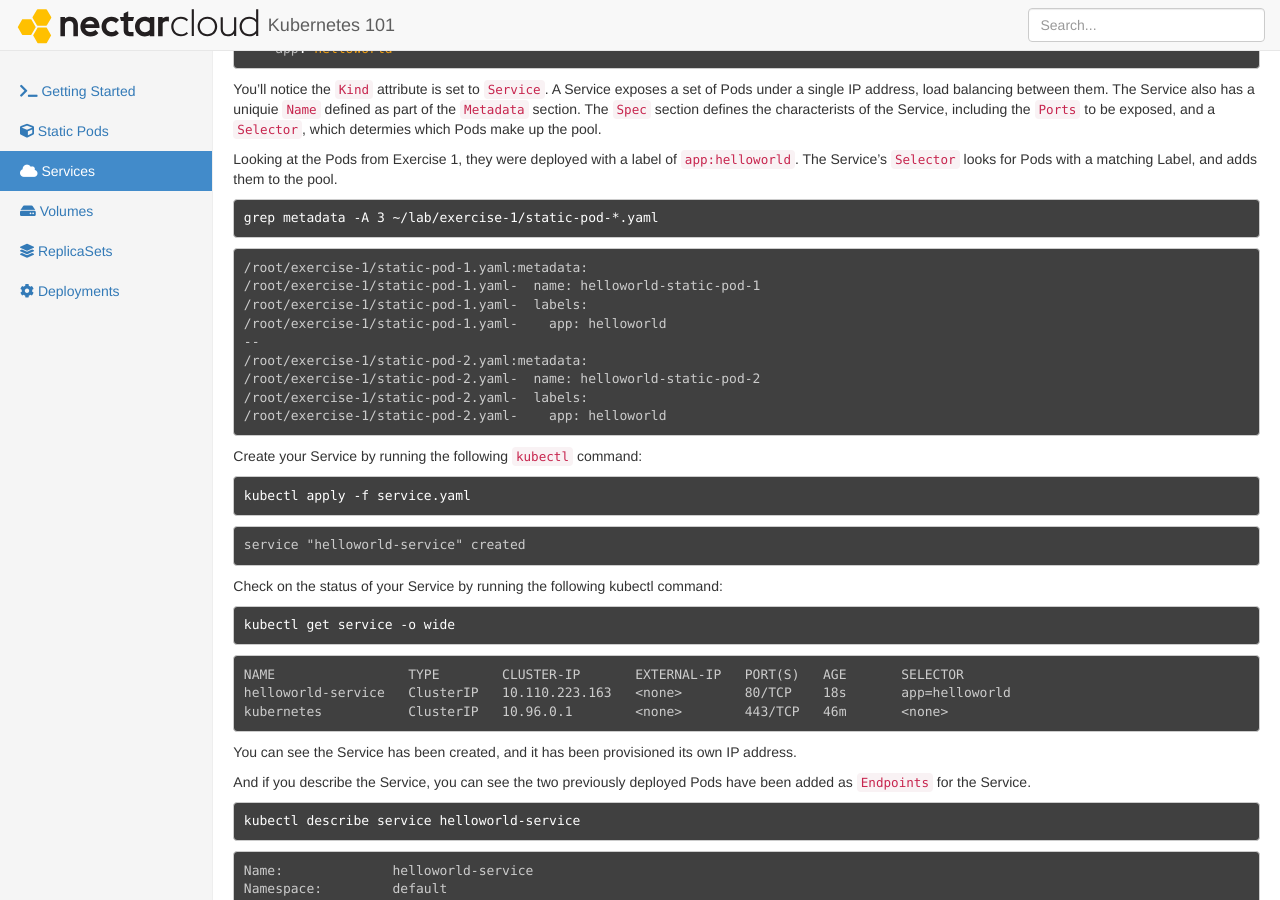
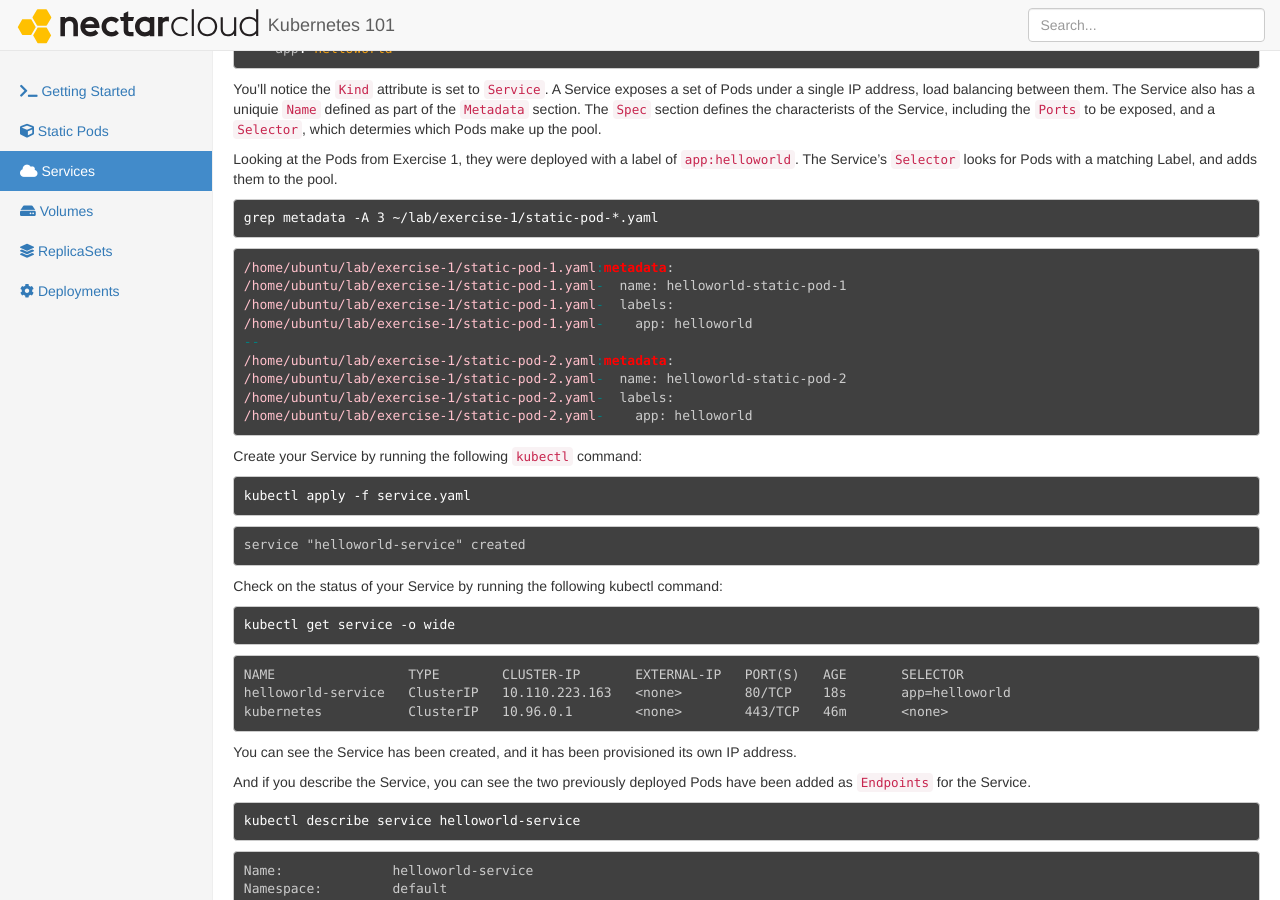
Before and after one commit to NeCTAR-RC/kubernetes-101-web, a Jekyll site: the page built from services.md, in a window 1280 px wide and 900 px high, scrolled down 398 px. Built offline with Jekyll 4.4.1, drawn with Linux system fonts in a browser that asks for light colours; nearby versions of some CDN libraries; some of the changed text lies outside the part shown.

Commit message:
Diff colours

````diff
--- a/services.md
+++ b/services.md
@@ -37,17 +37,17 @@ Looking at the Pods from Exercise 1, they were deployed with a label of `app:hel
 grep metadata -A 3 ~/lab/exercise-1/static-pod-*.yaml
 ```
 
-```console
-/root/exercise-1/static-pod-1.yaml:metadata:
-/root/exercise-1/static-pod-1.yaml-  name: helloworld-static-pod-1
-/root/exercise-1/static-pod-1.yaml-  labels:
-/root/exercise-1/static-pod-1.yaml-    app: helloworld
---
-/root/exercise-1/static-pod-2.yaml:metadata:
-/root/exercise-1/static-pod-2.yaml-  name: helloworld-static-pod-2
-/root/exercise-1/static-pod-2.yaml-  labels:
-/root/exercise-1/static-pod-2.yaml-    app: helloworld
-```
+<pre>
+<span style="color:pink;">/home/ubuntu/lab/exercise-1/static-pod-1.yaml</span><span style="color:teal;">:</span><span style="color:red;font-weight:bold;">metadata</span>:
+<span style="color:pink;">/home/ubuntu/lab/exercise-1/static-pod-1.yaml</span><span style="color:teal;">-</span>  name: helloworld-static-pod-1
+<span style="color:pink;">/home/ubuntu/lab/exercise-1/static-pod-1.yaml</span><span style="color:teal;">-</span>  labels:
+<span style="color:pink;">/home/ubuntu/lab/exercise-1/static-pod-1.yaml</span><span style="color:teal;">-</span>    app: helloworld
+<span style="color:teal;">--</span>
+<span style="color:pink;">/home/ubuntu/lab/exercise-1/static-pod-2.yaml</span><span style="color:teal;">:</span><span style="color:red;font-weight:bold;">metadata</span>:
+<span style="color:pink;">/home/ubuntu/lab/exercise-1/static-pod-2.yaml</span><span style="color:teal;">-</span>  name: helloworld-static-pod-2
+<span style="color:pink;">/home/ubuntu/lab/exercise-1/static-pod-2.yaml</span><span style="color:teal;">-</span>  labels:
+<span style="color:pink;">/home/ubuntu/lab/exercise-1/static-pod-2.yaml</span><span style="color:teal;">-</span>    app: helloworld
+</pre>
 
 Create your Service by running the following `kubectl` command:
 
@@ -163,7 +163,7 @@ We will use this IP address as the External IP address of our Service. The `serv
 colordiff -y service.yaml service-external.yaml
 ```
 
-```yaml
+<pre>
 apiVersion: v1                                                  apiVersion: v1
 kind: Service                                                   kind: Service
 metadata:                                                       metadata:
@@ -173,9 +173,9 @@ spec:                                                           spec:
     - port: 80                                                      - port: 80
   selector:                                                       selector:
     app: helloworld                                                 app: helloworld
-                                                              >   externalIPs:
-                                                              >     - 23.253.111.163
-```
+<span style="color:green;">                                                              &gt;   externalIPs:</span>
+<span style="color:green;">                                                              &gt;     - 23.253.111.163</span>
+</pre>
 
 And since we are updating our Service object, we just need to `kubectl apply` the updated Manifest file.
 
````
Also changed, not shown: deployments.md (+16 -16 lines), replica-sets.md (+47 -47 lines), volumes.md (+16 -16 lines).
